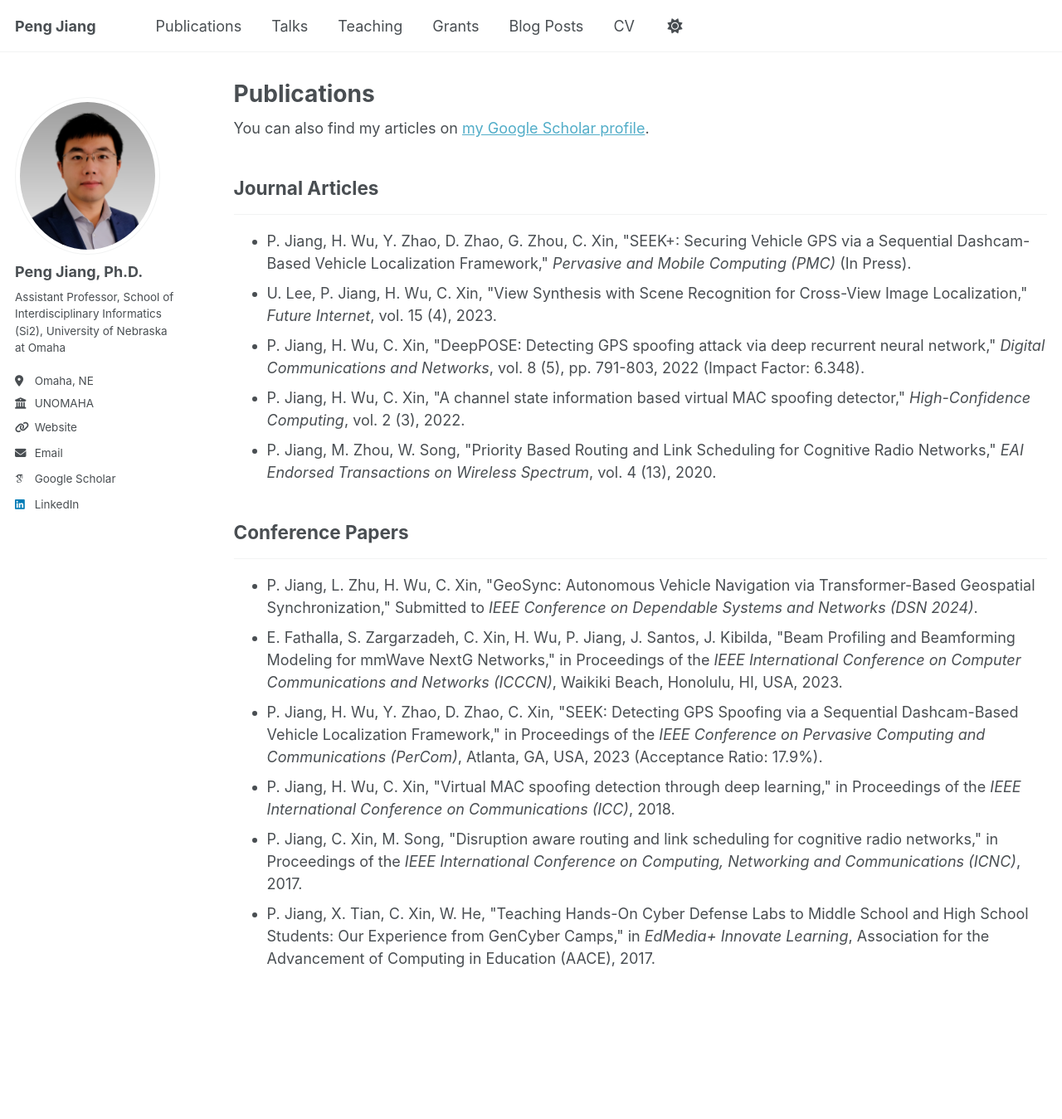
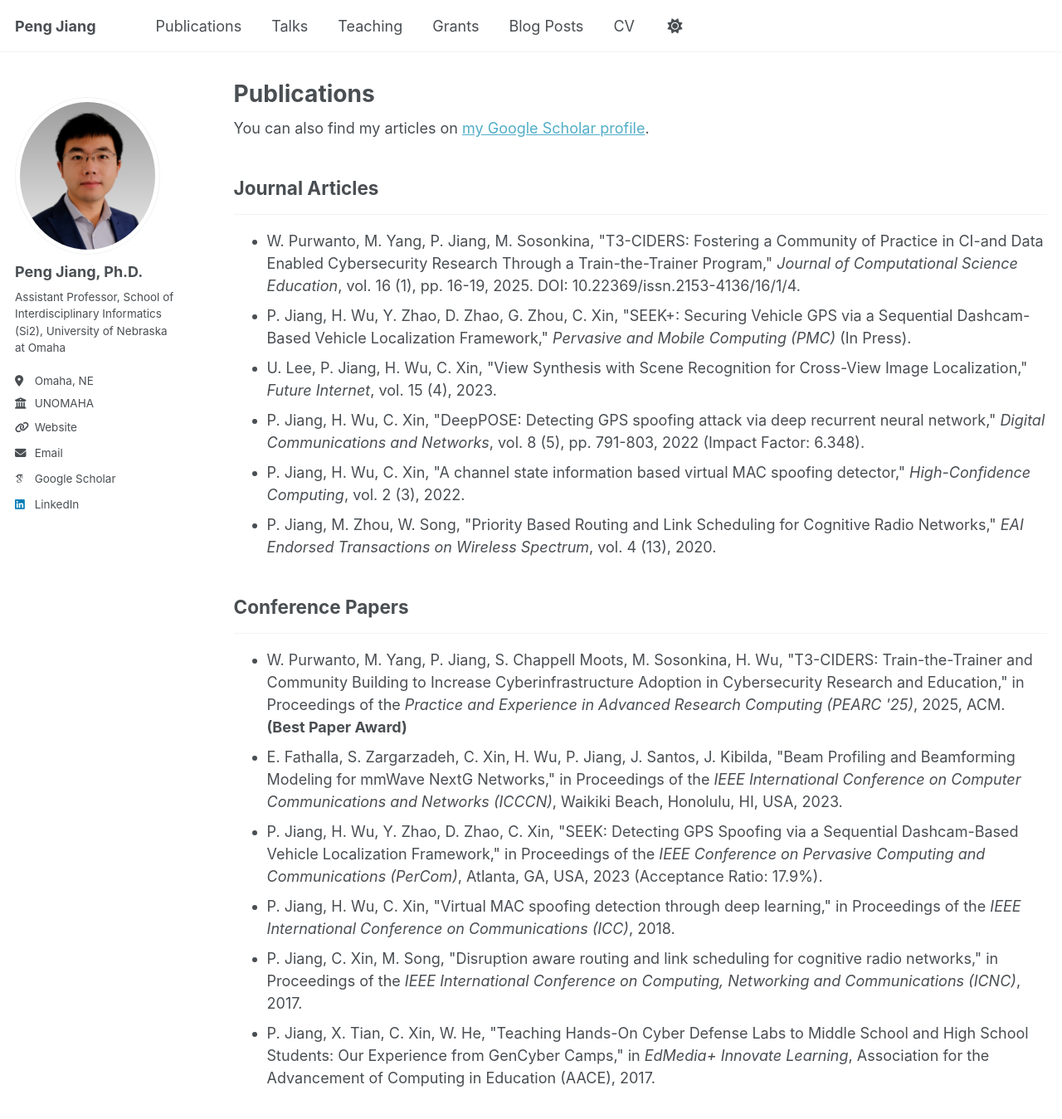
Before and after one commit to PJiang93/pjiang93.github.io, a Jekyll site: the page built from _pages/publications.html, in a window 1280 px wide and 1400 px high. Shown: the top 1349 px of the window at 83% size. Built offline with Jekyll 4.4.1, drawn with Linux system fonts in a browser that asks for light colours; some web fonts are replaced.

Commit message:
update papers.

```diff
--- a/_pages/publications.html
+++ b/_pages/publications.html
@@ -14,6 +14,7 @@ author_profile: true
 <h2>Journal Articles</h2>
 <hr />
 <ul>
+  <li>W. Purwanto, M. Yang, P. Jiang, M. Sosonkina, "T3-CIDERS: Fostering a Community of Practice in CI-and Data Enabled Cybersecurity Research Through a Train-the-Trainer Program," <em>Journal of Computational Science Education</em>, vol. 16 (1), pp. 16-19, 2025. DOI: 10.22369/issn.2153-4136/16/1/4.</li>
   <li>P. Jiang, H. Wu, Y. Zhao, D. Zhao, G. Zhou, C. Xin, "SEEK+: Securing Vehicle GPS via a Sequential Dashcam-Based Vehicle Localization Framework," <em>Pervasive and Mobile Computing (PMC)</em> (In Press).</li>
   <li>U. Lee, P. Jiang, H. Wu, C. Xin, "View Synthesis with Scene Recognition for Cross-View Image Localization," <em>Future Internet</em>, vol. 15 (4), 2023.</li>
   <li>P. Jiang, H. Wu, C. Xin, "DeepPOSE: Detecting GPS spoofing attack via deep recurrent neural network," <em>Digital Communications and Networks</em>, vol. 8 (5), pp. 791-803, 2022 (Impact Factor: 6.348).</li>
@@ -24,7 +25,7 @@ author_profile: true
 <h2>Conference Papers</h2>
 <hr />
 <ul>
-  <li>P. Jiang, L. Zhu, H. Wu, C. Xin, "GeoSync: Autonomous Vehicle Navigation via Transformer-Based Geospatial Synchronization," Submitted to <em>IEEE Conference on Dependable Systems and Networks (DSN 2024)</em>.</li>
+  <li>W. Purwanto, M. Yang, P. Jiang, S. Chappell Moots, M. Sosonkina, H. Wu, "T3-CIDERS: Train-the-Trainer and Community Building to Increase Cyberinfrastructure Adoption in Cybersecurity Research and Education," in Proceedings of the <em>Practice and Experience in Advanced Research Computing (PEARC '25)</em>, 2025, ACM. <strong>(Best Paper Award)</strong></li>
   <li>E. Fathalla, S. Zargarzadeh, C. Xin, H. Wu, P. Jiang, J. Santos, J. Kibilda, "Beam Profiling and Beamforming Modeling for mmWave NextG Networks," in Proceedings of the <em>IEEE International Conference on Computer Communications and Networks (ICCCN)</em>, Waikiki Beach, Honolulu, HI, USA, 2023.</li>
   <li>P. Jiang, H. Wu, Y. Zhao, D. Zhao, C. Xin, "SEEK: Detecting GPS Spoofing via a Sequential Dashcam-Based Vehicle Localization Framework," in Proceedings of the <em>IEEE Conference on Pervasive Computing and Communications (PerCom)</em>, Atlanta, GA, USA, 2023 (Acceptance Ratio: 17.9%).</li>
   <li>P. Jiang, H. Wu, C. Xin, "Virtual MAC spoofing detection through deep learning," in Proceedings of the <em>IEEE International Conference on Communications (ICC)</em>, 2018.</li>
```
